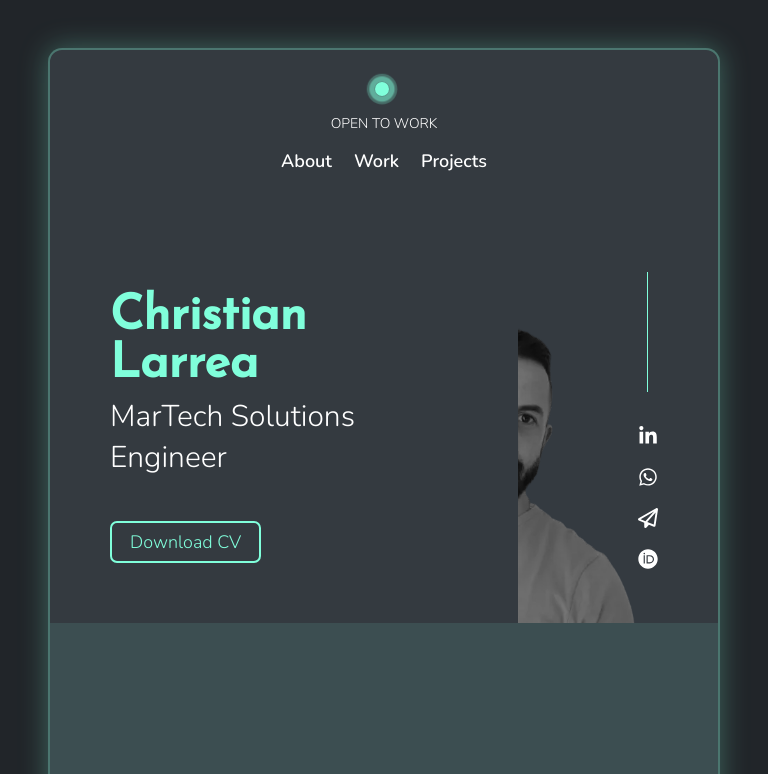
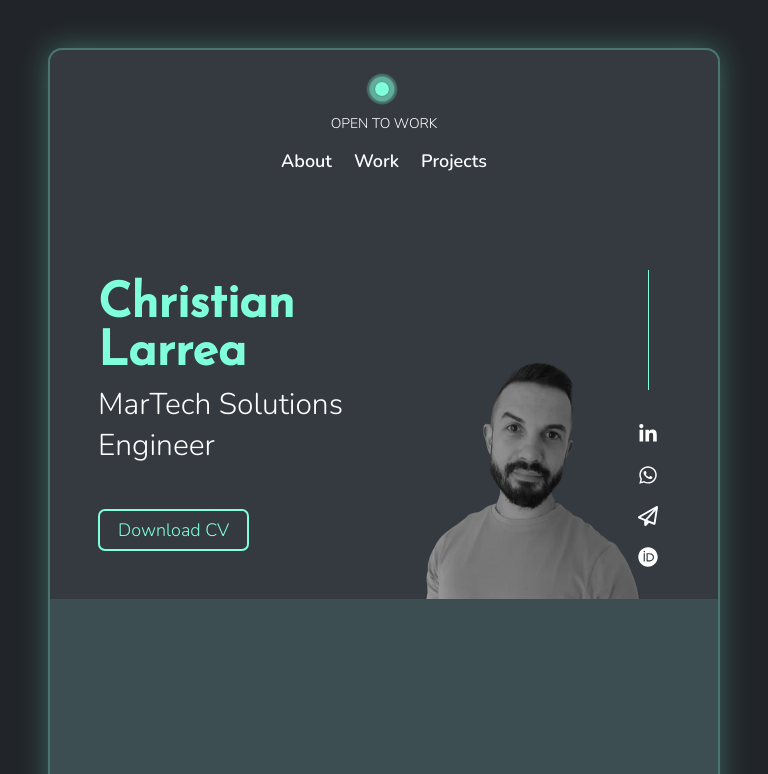
Before and after one commit to crlarrea/crlarrea.github.io, a React (Vite) app: page / in a window 768 px wide. Shown: the top 774 px of the page. Built offline with nearby package versions, Linux system fonts and the light colour scheme; no server answers; the database is empty.

Commit message:
change tablet style

```diff
--- a/src/assets/styles/App.css
+++ b/src/assets/styles/App.css
@@ -743,15 +743,14 @@ h2 {
     margin-left: 0;
   }
   .hero article:first-of-type {
-    flex: 0 0 70%;
-    padding: 60px;
+    flex: 1 1 40%;
+    padding: 48px;
   }
   .hero article:last-of-type {
-    flex: 0 0 30%;
+    flex: 1 1 30%;
   }
   .hero article:last-of-type img {
-    margin-left: -80%;
-    width: 150%;
+    object-fit: cover;
   }
   .about {
     flex-flow: column nowrap;
@@ -933,4 +932,4 @@ h2 {
   }
 }
 
-/*# sourceMappingURL=app.css.map */
+/*# sourceMappingURL=App.css.map */
--- a/src/assets/styles/Tablet.scss
+++ b/src/assets/styles/Tablet.scss
@@ -29,15 +29,13 @@
   .hero {
     article {
       &:first-of-type {
-        flex: 0 0 70%;
-        padding: $xh;
+        flex: 1 1 40%;
+        padding: $h;
       }
       &:last-of-type {
-        flex: 0 0 30%;
+        flex: 1 1 30%;
         img {
-          margin-left: -80%;
-          width: 150%;
-          // display: none;
+          object-fit: cover;
         }
       }
     }
@@ -48,17 +46,16 @@
     row-gap: $xh;
     article {
       flex-flow: column nowrap;
-      p{
-        &:first-of-type{
+      p {
+        &:first-of-type {
           flex: 0 0 100%;
           max-width: 80px;
         }
       }
-      &:last-of-type{
-
-       div{
-        width: 70%;
-       }
+      &:last-of-type {
+        div {
+          width: 70%;
+        }
       }
     }
   }
```
Also changed, not shown: 1 other file (tests, documents, lock files or other folders).
